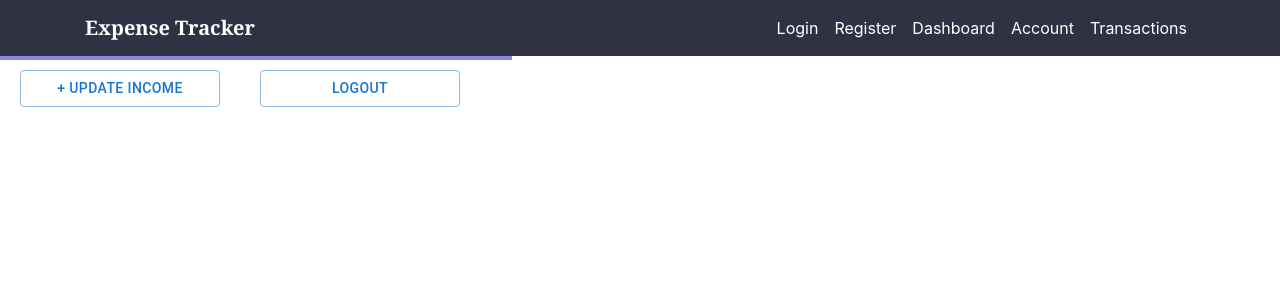
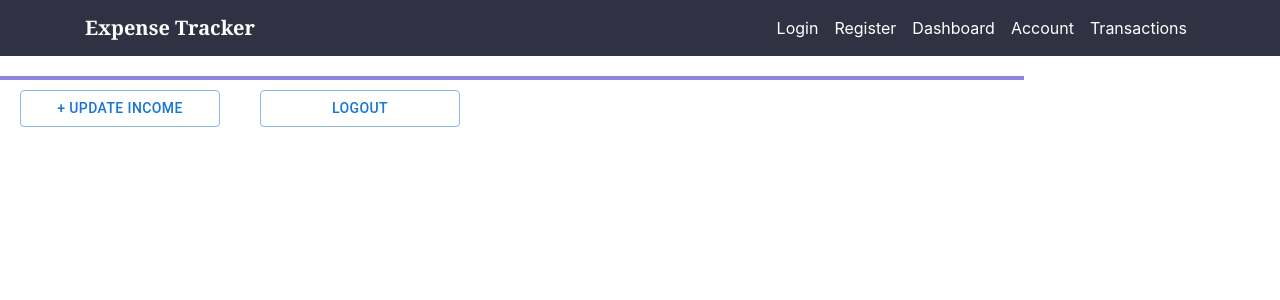
Before and after one commit to Shreyashingale/Expense-Tracker, a React (Create React App) app in the folder client/: page /Account in a window 1280 px wide. Shown: the top 300 px of the page. Built offline with nearby package versions, Linux system fonts and the light colour scheme; no server answers; sample sign-in values are in the browser's storage.

Commit message:
UI changes

```diff
--- a/client/src/components/components.css
+++ b/client/src/components/components.css
@@ -97,12 +97,16 @@
     display: flex;
     width: 100%;
     height: 100%;
-    justify-content: center;
+    justify-content: space-between;
     flex-direction: column;
  }
  .accountInfo{
-    width: 40%;
+    display: flex;
+    width: 80%;
+    height: 40%;
     border: 2px solid #8e84e3;
+    margin-top: 20px;
+    justify-content: center;
  }
 /* Media query for responsiveness */
 @media (max-width: 768px) {
```
